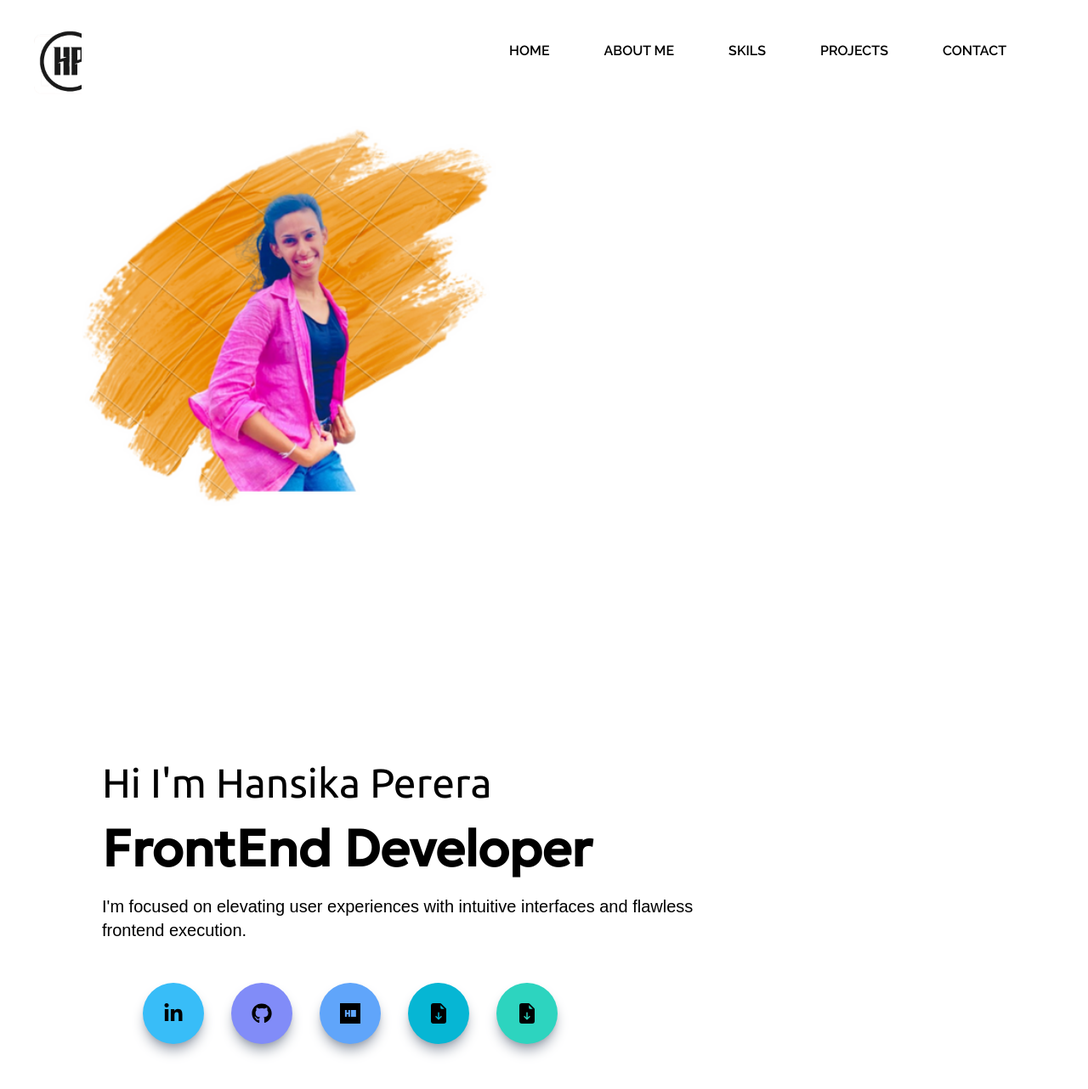
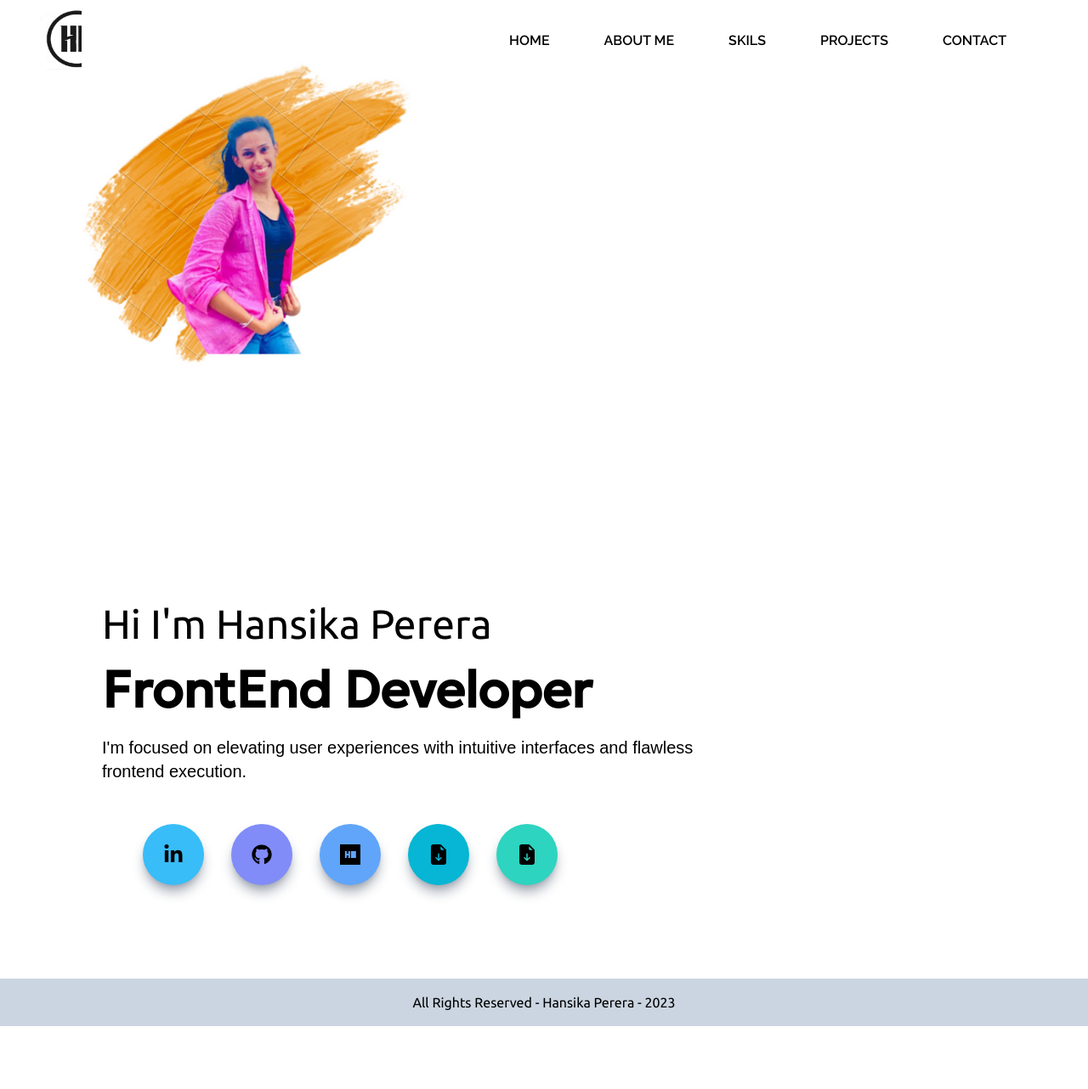
Before and after one commit to HansikaPerera1117/HansikaPerera1117-My-Portfolio-Version-02, a Next.js app: page / in a window 1280 px wide. Shown: the top 1282 px of the page at 85% size. After the commit the page ends 1208 px from the top, so only its background shows below. Built offline with nearby package versions, Linux system fonts and the light colour scheme; a web font is replaced by a local one.

Commit message:
design footer

```diff
--- a/components/Footer.jsx
+++ b/components/Footer.jsx
@@ -1,7 +1,12 @@
+
 const Footer = ()=>{
     return(
         <div>
-            <h1>Footer</h1>
+           <div className="bg-slate-300 h-14 flex items-center justify-center">
+
+            <p className=" font-ubuntu mx-10" >All Rights Reserved - Hansika Perera - 2023</p>
+           </div>
         </div>
     );
 }
+export default Footer
--- a/components/Main.jsx
+++ b/components/Main.jsx
@@ -11,8 +11,8 @@ const Main = ()=>{
       <Image
           src={PImg1}
           alt="img"
-          width='500'
-          height='500'
+          width='400'
+          height='400'
           className="mx-24 inline-block relative bottom-28"
         />
         <div className='relative left-16 inline-block my-14 mx-14'>
@@ -27,7 +27,6 @@ const Main = ()=>{
             <div className='bg-blue-400 inline-block text-2xl mx-4 rounded-full shadow-lg shadow-gray-400 p-6 cursor-pointer hover:scale-110 ease-in duration-300'><SiHackerrank/></div>
             <div className='bg-cyan-500 inline-block text-2xl mx-4 rounded-full shadow-lg shadow-gray-400 p-6 cursor-pointer hover:scale-110 ease-in duration-300'><BsFileEarmarkArrowDownFill/></div>
             <div className='bg-teal-400 inline-block text-2xl mx-4 rounded-full shadow-lg shadow-gray-400 p-6 cursor-pointer hover:scale-110 ease-in duration-300'><BsFileEarmarkArrowDownFill/></div>
-
           </div>
 
         </div>
--- a/components/NavBar.jsx
+++ b/components/NavBar.jsx
@@ -4,26 +4,21 @@ import Image from 'next/image'
 const NavBar = ()=>{
 return(
     <div>
-
-        <nav className='flex justify-between'>
-
+        <nav className='flex justify-between h-24'>
         <Image
           src={Logo}
           alt="logo"
           width='85'
           height='10'
-          className="my-8 mx-10 inline-block"
+          className="mx-12 my-2 inline-block"
         />
-
-        <ul className='font-raleway font-semibold  flex justify-end mx-16 my-12'>
+        <ul className='font-raleway font-semibold  flex justify-end mx-16 my-9'>
           <li className='mx-8'>HOME</li>
           <li className='mx-8'>ABOUT ME</li>
           <li className='mx-8'>SKILS</li>
           <li className='mx-8'>PROJECTS</li>
           <li className='mx-8'>CONTACT</li>
         </ul>
-
-
        </nav>
     </div>
 );
--- a/pages/index.jsx
+++ b/pages/index.jsx
@@ -3,14 +3,9 @@ import Image from 'next/image'
 import { Inter } from 'next/font/google'
 import styles from '@/styles/Home.module.css'
 
-
 import NavBar from '@/components/NavBar'
 import  Main  from '@/components/Main'
-
-
-
-
-
+import  Footer  from '@/components/Footer'
 
 
 
@@ -25,21 +20,23 @@ export default function Home() {
         <meta name="viewport" content="width=device-width, initial-scale=1" />
         <link rel='icon' href='logo.png' />
 
-
         <style>
           @import url('https://fonts.googleapis.com/css2?family=Geologica&family=Raleway:wght@600&family=Ubuntu&family=Ysabeau:wght@300&display=swap');
         </style>
-
 
       </Head>
 
       <header>
          <NavBar/>
       </header>
+
       <main>
-       <Main/>
+         <Main/>
+      </main>
 
-      </main>
+      <footer>
+        <Footer/>
+      </footer>
     </>
   )
 }
```
Also changed, not shown: public/assests/girl.png (deleted).
